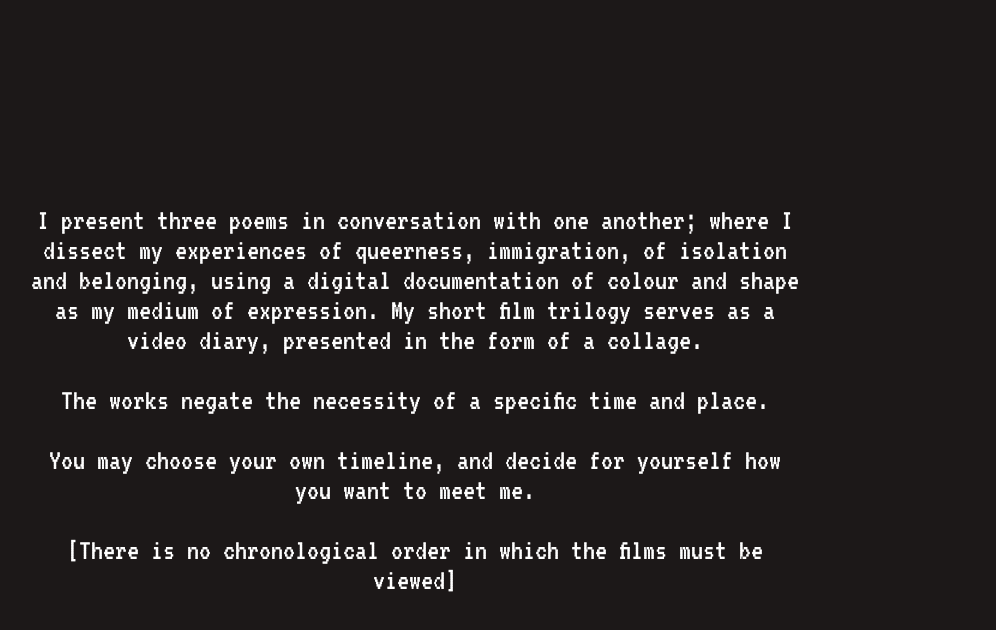
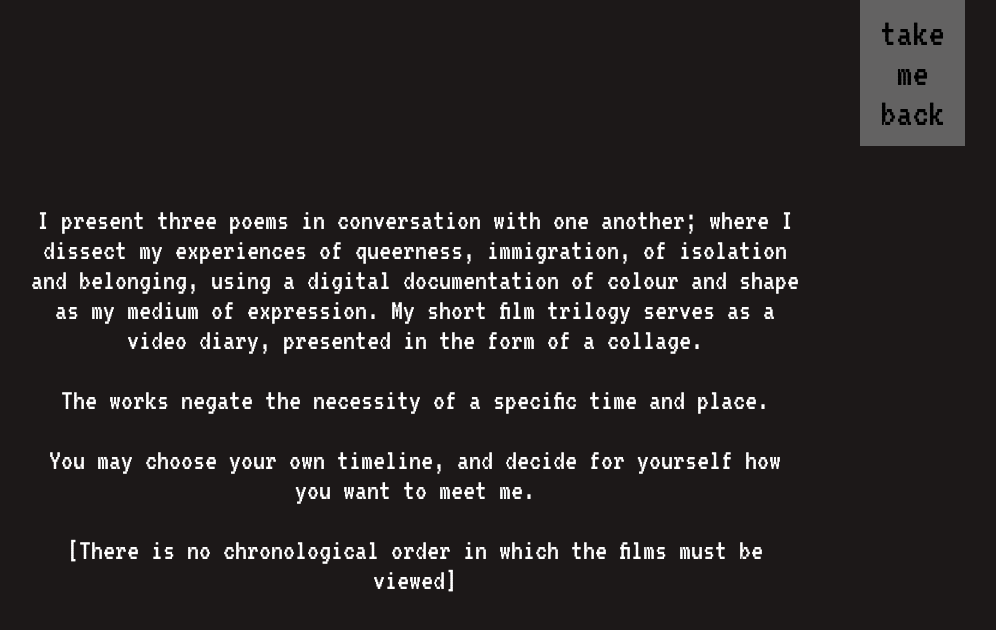
Before and after one commit to harrydnewman/kaveh-website, a React (Vite) app: page /about in a window 1280 px wide. Shown: the top 630 px of the page, without its empty margins (225-1221 px from the left). Built offline with nearby package versions, Linux system fonts and the light colour scheme; a web font is replaced by a local one.

Commit message:
added back buttons

```diff
--- a/src/App.css
+++ b/src/App.css
@@ -84,6 +84,7 @@
   padding: 0;
   margin: 0;
   top: 0;
+   transition: border 0.3s ease, border-radius 0.3s ease;
 }
 
 .pink-button:hover {
@@ -108,6 +109,7 @@
   padding: 0;
   margin: 0;
   left: 16%;
+   transition: border 0.3s ease, border-radius 0.3s ease;
 }
 
 .white-button:hover {
@@ -131,6 +133,7 @@
   padding: 0;
   margin: 0;
   right: 0px;
+   transition: border 0.3s ease, border-radius 0.3s ease;
 }
 
 .blue-button:hover {
--- a/src/pages/About.jsx
+++ b/src/pages/About.jsx
@@ -1,9 +1,22 @@
 import styles from '../styles/About.module.css'
-
+import { useNavigate } from 'react-router-dom';
 
 export default function About() {
+        const navigate = useNavigate();
+
+           const backButton = () => {
+        navigate('/');
+    }
     return (
-        <div className={styles.aboutPage}>
+        <>
+ <div className={styles.aboutPage}>
+ <div className={styles.Overlay}>
+                 <div onClick={() => backButton()} className={styles.backButton}>
+                     <p>take</p>
+                     <p>me</p>
+                     <p>back</p>
+                 </div>
+             </div>
             <div className={styles.aboutPageText}>
                 <p>I present three poems in conversation with one another; where I dissect my experiences of queerness, immigration, of isolation and belonging, using a digital documentation of colour and shape as my medium of expression. My short film trilogy serves as a video diary, presented in the form of a collage.</p>
                 <p>The works negate the necessity of a specific time and place.</p>
@@ -11,5 +24,7 @@ export default function About() {
                 <p>[There is no chronological order in which the films must be viewed]</p>
             </div>
         </div>
+        </>
+
     )
 }
--- a/src/pages/Info.jsx
+++ b/src/pages/Info.jsx
@@ -42,6 +42,10 @@ export default function Info() {
         ));
     };
 
+    const backButton = () => {
+        navigate('/');
+    }
+
     const paragraphs = Array.isArray(text)
         ? text.map((item, index) => (
             <p key={index}>{renderTextWithLineBreaks(item)}</p>
@@ -49,7 +53,17 @@ export default function Info() {
         : [];
     if (color != "white") {
         return (
-            <div className={styles.bluePinkPage}>
+            <>
+            <div className={styles.Overlay}>
+            <div onClick={() => backButton()} className={styles.backButton}>
+                                <p>take</p>
+                                <p>me</p>
+                                <p>back</p>
+                            </div>
+             </div>
+<div className={styles.bluePinkPage}>
+
+
                 <div className={styles.textHolder}>
                     {color === "pink" ? (
                         <div className={styles.pinkText}>
@@ -64,19 +78,35 @@ export default function Info() {
                             <h1>BRUHHHH</h1>
                         </div>
                     )}
+
                 </div>
             </div>
+            </>
+
         );
     }
     else {
         return (
-            <div className={styles.whitePage}>
+            <>
+            <div className={styles.Overlay}>
+            <div onClick={() => backButton()} className={styles.backButton}>
+                                <p>take</p>
+                                <p>me</p>
+                                <p>back</p>
+                            </div>
+                             </div>
+<div className={styles.whitePage}>
+
+
                 <div className={styles.textHolder}>
                     <div className={styles.whiteText}>
                         {paragraphs}
                     </div>
                 </div>
             </div>
+
+            </>
+
         )
     }
 }
--- a/src/styles/About.module.css
+++ b/src/styles/About.module.css
@@ -20,3 +20,45 @@
     font-family: "VT323", serif;
     font-size: 30px;
 }
+
+
+.Overlay {
+    position: absolute;
+    width: 100%;
+    top: 0;
+    padding: 0;
+    margin: 0;
+    z-index: 1000;
+    color: white;
+    display: flex;
+    flex-direction: row;
+    pointer-events: none;
+}
+
+.backButton {
+    background-color: rgba(99, 98, 98);
+    color: black;
+    right: 7%;
+    position: absolute;
+    padding: 1%;
+    width: 5%;
+    min-width: 80px;
+    font-family: "VT323", serif;
+    font-size: 40px;
+    text-align: center;
+    pointer-events: all;
+       transition: border 0.3s ease, border-radius 0.3s ease;
+}
+
+.backButton p {
+    padding: 0 !important;
+    margin: 0 !important;
+}
+
+.backButton:hover {
+    border-left: 2px solid  rgb(160, 160, 160);
+    border-right: 2px solid  rgb(160, 160, 160);
+    border-bottom: 2px solid  rgb(160, 160, 160);
+    border-radius: 1px;
+    cursor: pointer;
+}
--- a/src/styles/Info.module.css
+++ b/src/styles/Info.module.css
@@ -1,6 +1,6 @@
 .bluePinkPage {
     width: 100%;
-    max-height: 100vh;
+    /* max-height: 100vh; */
     overflow: hidden;
     display: flex;
     align-items: center;
@@ -34,6 +34,7 @@
     padding: 0;
     margin: 0;
     text-align: right;
+    margin-right: 5% !important;
 }
 
 .whiteText {
@@ -57,3 +58,60 @@
     margin: 0;
 
 }
+
+
+
+.Overlay {
+    position: absolute;
+    width: 100%;
+    top: 0;
+    padding: 0;
+    margin: 0;
+    z-index: 1000;
+    color: white;
+    display: flex;
+    flex-direction: row;
+    pointer-events: none;
+}
+
+.backButton {
+    background-color: rgba(99, 98, 98);
+    color: black;
+    right: 7%;
+    position: absolute;
+    padding: 1%;
+    width: 5%;
+    min-width: 80px;
+    font-family: "VT323", serif;
+    font-size: 40px;
+    text-align: center;
+    pointer-events: all;
+    /* max-height: 20%; */
+           transition: border 0.3s ease, border-radius 0.3s ease;
+}
+
+.backButton p {
+    padding: 0 !important;
+    margin: 0 !important;
+}
+
+.backButton:hover {
+    border-left: 2px solid  rgb(160, 160, 160);
+    border-right: 2px solid  rgb(160, 160, 160);
+    border-bottom: 2px solid  rgb(160, 160, 160);
+    border-radius: 1px;
+    cursor: pointer;
+}
+
+@media (max-width: 1150px) {
+    .blueText {
+        margin-top: 150px;
+    }
+    .pinkText {
+        margin-top: 150px;
+    }
+    .whiteText {
+         margin-top: 150px;
+    }
+  /* put your overrides here */
+}
--- a/src/styles/Video.module.css
+++ b/src/styles/Video.module.css
@@ -35,6 +35,7 @@ h1 {
     text-align: center;
     min-width: 80px;
     pointer-events: all;
+       transition: border 0.3s ease, border-radius 0.3s ease;
 }
 
 .moreButton:hover {
@@ -57,6 +58,7 @@ h1 {
     font-size: 40px;
     text-align: center;
     pointer-events: all;
+       transition: border 0.3s ease, border-radius 0.3s ease;
 }
 
 .backButton:hover {
```
Also changed, not shown: docker-compose.yml (added, +8 -0 lines), 2 other files (tests, documents, lock files or other folders).
